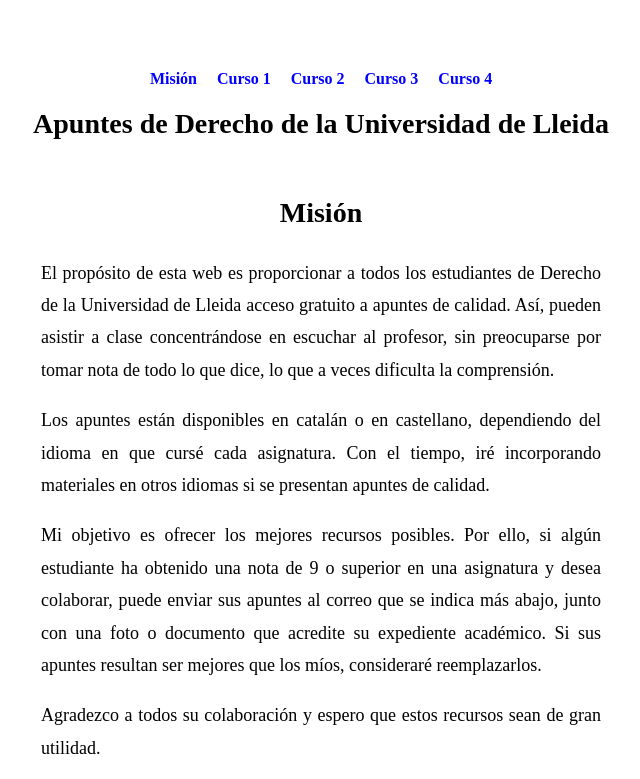
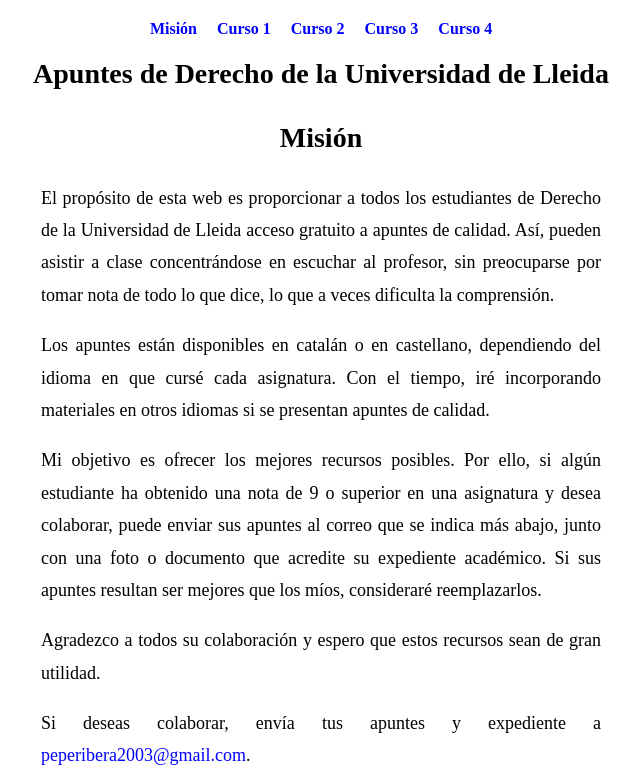
Before and after one commit to friteegg/apuntes-derecho, a plain HTML site: page index.html in a window 1280 px wide. Shown: the top 779 px of the page, without its empty margins (319-959 px from the left). Drawn offline with Linux system fonts and the light colour scheme.

Commit message:
Update styles.css

```diff
--- a/styles.css
+++ b/styles.css
@@ -114,20 +114,3 @@
         font-size: 14px;
     }
 }
-
-/* Estilo para el encabezado */
-header {
-    position: sticky; /* Sticky para que se mantenga en la parte superior */
-    top: 0; /* Posición en la parte superior */
-    width: 100%; /* Ancho completo */
-    background-color: white; /* Color de fondo (opcional) */
-    z-index: 1000; /* Asegura que esté por encima de otros elementos */
-    padding: 10px 0; /* Espaciado alrededor del contenido */
-}
-
-
-/* Asegúrate de que el cuerpo tenga suficiente espacio para el contenido */
-body {
-    padding-top: 60px; /* Espacio para el header */
-    padding-bottom: 40px; /* Espacio para el footer */
-}
```
